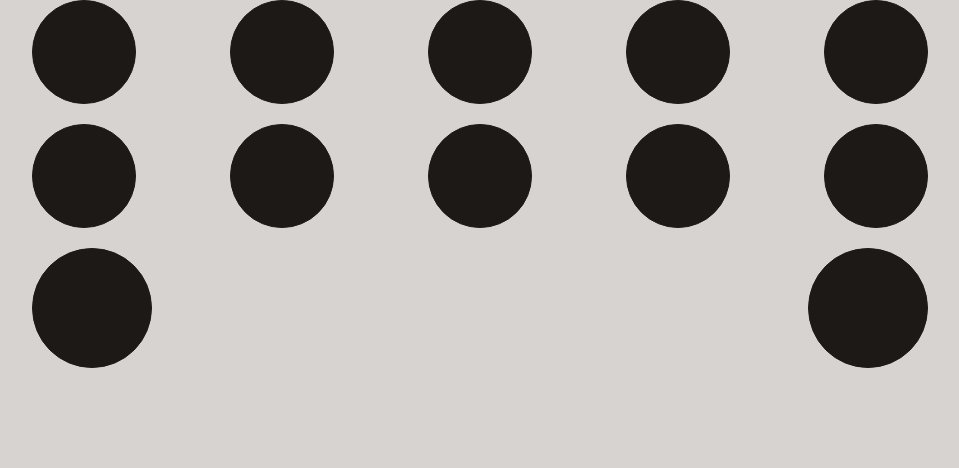
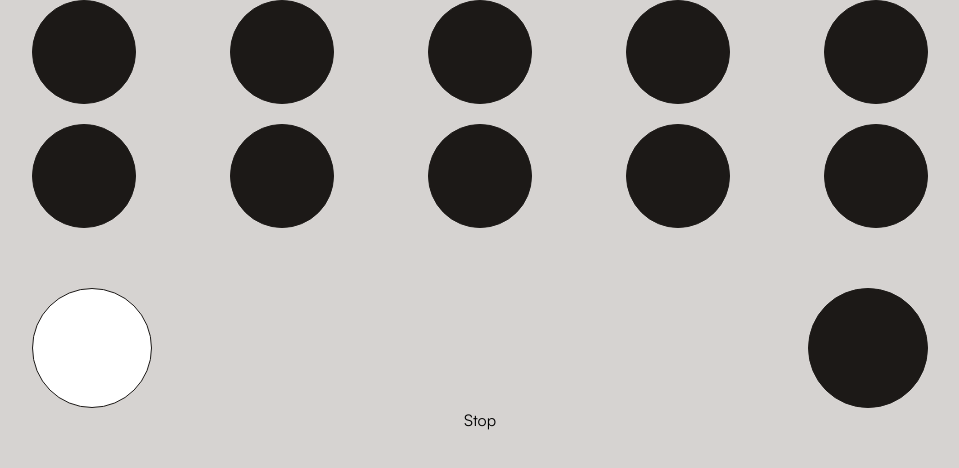
Before and after one commit to natixco/vienna-determination-test-simulator, a SvelteKit app: page /test in a window 1280 px wide. Shown: the top 468 px of the page, without its empty margins (160-1119 px from the left). Built offline with nearby package versions, Linux system fonts and the light colour scheme.

Commit message:
test sim improvements

```diff
--- a/src/components/Controls.svelte
+++ b/src/components/Controls.svelte
@@ -1,14 +1,14 @@
 <script lang="ts">
   import { type ControlId, type ControlOptions, loadControls, saveControls } from '$lib/controls';
 
-  const controlLabels: Record<string, string> = {
+  const controlLabels: Record<ControlId, string> = {
     soundDeep: 'Deep tone (boop)',
     soundHigh: 'High tone (beep)',
-    red: 'Red',
-    blue: 'Blue',
-    white: 'White',
-    green: 'Green',
-    yellow: 'Yellow',
+    colorRed: 'Red',
+    colorBlue: 'Blue',
+    colorWhite: 'White',
+    colorGreen: 'Green',
+    colorYellow: 'Yellow',
     pedalLeft: 'Left pedal',
     pedalRight: 'Right pedal',
   };
--- a/src/components/TestControls.svelte
+++ /dev/null
@@ -1,20 +0,0 @@
-<div class="flex flex-col items-center justify-center gap-5 w-full">
-    <div class="flex flex-row items-center justify-between w-full">
-        <div class="size-26 border border-stone-900 bg-stone-900 rounded-full"></div>
-        <div class="size-26 border border-stone-900 bg-stone-900 rounded-full"></div>
-        <div class="size-26 border border-stone-900 bg-stone-900 rounded-full"></div>
-        <div class="size-26 border border-stone-900 bg-stone-900 rounded-full"></div>
-        <div class="size-26 border border-stone-900 bg-stone-900 rounded-full"></div>
-    </div>
-    <div class="flex flex-row items-center justify-between w-full">
-        <div class="size-26 border border-stone-900 bg-stone-900 rounded-full"></div>
-        <div class="size-26 border border-stone-900 bg-stone-900 rounded-full"></div>
-        <div class="size-26 border border-stone-900 bg-stone-900 rounded-full"></div>
-        <div class="size-26 border border-stone-900 bg-stone-900 rounded-full"></div>
-        <div class="size-26 border border-stone-900 bg-stone-900 rounded-full"></div>
-    </div>
-    <div class="flex flex-row items-center justify-between w-full">
-        <div class="size-30 border border-stone-900 bg-stone-900 rounded-full"></div>
-        <div class="size-30 border border-stone-900 bg-stone-900 rounded-full"></div>
-    </div>
-</div>
--- a/src/lib/controls/index.ts
+++ b/src/lib/controls/index.ts
@@ -3,11 +3,11 @@ import { browser } from '$app/environment';
 export type ControlId =
   | 'soundDeep'
   | 'soundHigh'
-  | 'red'
-  | 'blue'
-  | 'white'
-  | 'green'
-  | 'yellow'
+  | 'colorRed'
+  | 'colorBlue'
+  | 'colorWhite'
+  | 'colorGreen'
+  | 'colorYellow'
   | 'pedalLeft'
   | 'pedalRight';
 
@@ -20,15 +20,15 @@ export type Controls = Record<ControlId, ControlOptions>;
 
 const LOCAL_STORAGE_KEY = 'controls';
 export const DEFAULT_CONTROLS: Controls = {
-  'soundDeep': { key: 'ő', code: 'BracketLeft' },
-  'soundHigh': { key: 'ő', code: 'BracketRight' },
-  'red': { key: 'ő', code: 'KeyR' },
-  'blue': { key: 'ő', code: 'KeyU' },
-  'white': { key: 'ő', code: 'KeyD' },
-  'green': { key: 'ő', code: 'KeyG' },
-  'yellow': { key: 'ő', code: 'KeyJ' },
-  'pedalLeft': { key: 'ő', code: 'ArrowLeft' },
-  'pedalRight': { key: 'ő', code: 'ArrowRight' },
+  'soundDeep': { key: '0', code: 'BracketLeft' },
+  'soundHigh': { key: '1', code: 'BracketRight' },
+  'colorRed': { key: 'r', code: 'KeyR' },
+  'colorBlue': { key: 'b', code: 'KeyB' },
+  'colorWhite': { key: 'w', code: 'KeyW' },
+  'colorGreen': { key: 'g', code: 'KeyG' },
+  'colorYellow': { key: 'y', code: 'KeyZ' },
+  'pedalLeft': { key: 'ArrowLeft', code: 'ArrowLeft' },
+  'pedalRight': { key: 'ArrowRight', code: 'ArrowRight' },
 };
 
 export function loadControls() {
@@ -42,7 +42,7 @@ export function loadControls() {
     return { ...DEFAULT_CONTROLS };
   }
 
-  return JSON.parse(serializedControls);
+  return JSON.parse(serializedControls) as Controls;
 }
 
 export function saveControls(controls?: Controls) {
--- a/src/lib/index.ts
+++ b/src/lib/index.ts
@@ -1 +1,25 @@
-// place files you want to import through the `$lib` alias in this folder.
+export type Signal = 'color' | 'pedal' | 'sound';
+
+export const COLORS = [
+  'red',
+  'blue',
+  'white',
+  'green',
+  'yellow',
+];
+
+export const PEDALS = [
+  'left',
+  'right',
+];
+
+export const SOUNDS = [
+  'soundDeep',
+  'soundHigh',
+];
+
+export const SPEED = {
+  SLOW: 'slow',
+  MEDIUM: 'medium',
+  FAST: 'fast',
+}
--- a/src/routes/+page.svelte
+++ b/src/routes/+page.svelte
@@ -4,8 +4,9 @@
   import { page } from '$app/state';
   import Instructions from '../components/Instructions.svelte';
   import PseudoControls from '../components/PseudoControls.svelte';
+  import { SPEED } from '$lib';
 
-  const speeds = ['slow', 'medium', 'fast'];
+  const speeds = [SPEED.SLOW, SPEED.MEDIUM, SPEED.FAST];
   let showSpeedNotSelectedError = $state(false);
   let selectedSpeed = $state(page.url.searchParams.get('speed'));
 
--- a/src/routes/test/+page.svelte
+++ b/src/routes/test/+page.svelte
@@ -1,5 +1,195 @@
-<script>
-    import TestControls from "../../components/TestControls.svelte";
+<script lang="ts">
+  import { page } from '$app/state';
+  import { browser } from '$app/environment';
+  import { COLORS, PEDALS, type Signal, SOUNDS, SPEED } from '$lib';
+  import { type ControlId, type ControlOptions, loadControls } from '$lib/controls';
+
+  const speed = page.url.searchParams.get('speed') ?? SPEED.SLOW;
+  const controls = loadControls();
+  const intervalTimeout = getIntervalTimeout(speed);
+  const topCircles = Array.from({ length: 5 }, (_, i) => i);
+  const bottomCircles = Array.from({ length: 5 }, (_, i) => i + 5);
+
+  let soundDeepAudio = $state<HTMLAudioElement>();
+  let soundHighAudio = $state<HTMLAudioElement>();
+
+  let intervalId = $state<number>();
+
+  let activeSignal = $state<Signal>();
+  let activeColor = $state<string>();
+  let activeCircleIndex = $state<number>();
+  let activePedal = $state<string>();
+  let activeSound = $state<string>();
+
+  let previousSignalType = $state<number>();
+  let previousColor = $state<string>();
+  let previousPedal = $state<string>();
+  let previousSound = $state<string>();
+
+  const COLOR_CLASSES: Record<string, string> = {
+    red: 'bg-red-500',
+    blue: 'bg-blue-500',
+    white: 'bg-white',
+    green: 'bg-green-500',
+    yellow: 'bg-yellow-500'
+  };
+
+  let score = $state<{ total: number, correct: number }>({ total: 0, correct: 0 });
+
+  if (browser) {
+    start();
+  }
+
+  function getRandomNumber(max: number, exclude?: number): number {
+    let result;
+    do {
+      result = Math.floor(Math.random() * max);
+    } while (result === exclude);
+    return result;
+  }
+
+  function getRandomArrayElement<T>(array: T[], previous?: T): T {
+    const index = getRandomNumber(array.length);
+    if (array[index] === previous) {
+      return getRandomArrayElement(array, previous);
+    }
+
+    return array[index];
+  }
+
+  function getIntervalTimeout(speed: string): number {
+    const timeouts = {
+      [SPEED.SLOW]: 3000,
+      [SPEED.MEDIUM]: 2000,
+      [SPEED.FAST]: 1000
+    };
+    return timeouts[speed] ?? 3000;
+  }
+
+  function getColorClass(): string {
+    return COLOR_CLASSES[activeColor as any] ?? '';
+  }
+
+  function start(): void {
+    score = { total: 0, correct: 0 };
+
+    soundDeepAudio = new Audio(`/sounds/soundDeep.wav`);
+    soundHighAudio = new Audio(`/sounds/soundHigh.wav`);
+
+    intervalId = setInterval(() => {
+      // 75% chance for color
+      // 12.5% chance for pedal
+      // 12.5% chance for sound
+      const signalType = getRandomNumber(8, previousSignalType);
+      const normalizedSignalType = signalType >= 3 ? 0 : signalType;
+      previousSignalType = normalizedSignalType;
+
+      score.total++;
+
+      switch (normalizedSignalType) {
+        case 0:
+          activeSignal = 'color';
+          activeColor = getRandomArrayElement(COLORS, previousColor);
+          previousColor = activeColor;
+          activeCircleIndex = getRandomNumber(10);
+          break;
+
+        case 1:
+          activeSignal = 'pedal';
+          activePedal = getRandomArrayElement(PEDALS, previousPedal);
+          previousPedal = activePedal;
+          break;
+
+        case 2:
+          activeSignal = 'sound';
+          const sound = getRandomArrayElement(SOUNDS, previousSound);
+          activeSound = sound;
+          previousSound = sound;
+          if (sound === 'soundDeep') {
+            soundDeepAudio!.play();
+          } else {
+            soundHighAudio!.play();
+          }
+          break;
+      }
+    }, intervalTimeout);
+  }
+
+  function stop(): void {
+    clearInterval(intervalId);
+    intervalId = undefined;
+
+    activeSignal = undefined;
+    activeColor = undefined;
+    activeCircleIndex = undefined;
+    activePedal = undefined;
+
+    previousSignalType = undefined;
+    previousColor = undefined;
+    previousPedal = undefined;
+    previousSound = undefined;
+  }
+
+  function onWindowKeydown(event: KeyboardEvent) {
+    const control = Object.entries(controls).find(([_, options]) => options.code === event.code) as [ControlId, ControlOptions] | undefined;
+    if (!control || !activeSignal) {
+      return;
+    }
+
+    const [controlId] = control;
+
+    const isCorrect =
+      (activeSignal === 'color' && ((controlId === 'colorRed' && activeColor === 'red') ||
+        (controlId === 'colorBlue' && activeColor === 'blue') ||
+        (controlId === 'colorGreen' && activeColor === 'green') ||
+        (controlId === 'colorYellow' && activeColor === 'yellow') ||
+        (controlId === 'colorWhite' && activeColor === 'white'))) ||
+      (activeSignal === 'pedal' && ((controlId === 'pedalLeft' && activePedal === 'left') ||
+        (controlId === 'pedalRight' && activePedal === 'right'))) ||
+      (activeSignal === 'sound' && ((controlId === 'soundDeep' && activeSound === 'soundDeep') ||
+        (controlId === 'soundHigh' && activeSound === 'soundHigh')));
+
+    if (isCorrect) {
+      score.correct++;
+    }
+  }
 </script>
 
-<TestControls />
+<svelte:head>
+    <title>Vienna Test System simulator</title>
+</svelte:head>
+
+<svelte:window onkeydown={onWindowKeydown}/>
+
+{#if intervalId}
+    <div class="flex flex-col items-center justify-center gap-15 w-full">
+        <div class="flex flex-col items-center justify-center gap-5 w-full">
+            {#each [topCircles, bottomCircles] as row}
+                <div class="flex flex-row items-center justify-between w-full">
+                    {#each row as index}
+                        <div class={[
+              'size-26 border border-stone-900 rounded-full',
+              activeCircleIndex === index && activeSignal === 'color' ? getColorClass() : 'bg-stone-900'
+            ]}></div>
+                    {/each}
+                </div>
+            {/each}
+        </div>
+
+        <div class="flex flex-row items-center justify-between w-full">
+            {#each ['left', 'right'] as side}
+                <div class={[
+        'size-30 border border-stone-900 rounded-full',
+        activeSignal === 'pedal' && activePedal === side ? 'bg-white' : 'bg-stone-900'
+      ]}></div>
+            {/each}
+        </div>
+    </div>
+
+    <button onclick={() => stop()}>Stop</button>
+{:else}
+    <div class="text-lg mb-4">
+        Total: {score.total}
+        Correct: {score.correct}
+    </div>
+{/if}
```
Also changed, not shown: src/components/Test.svelte (deleted).
